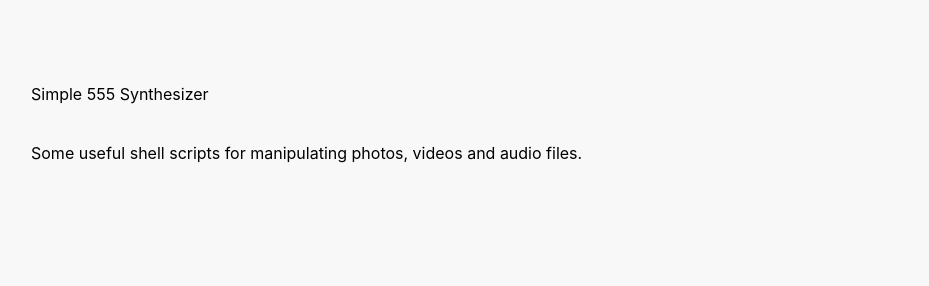
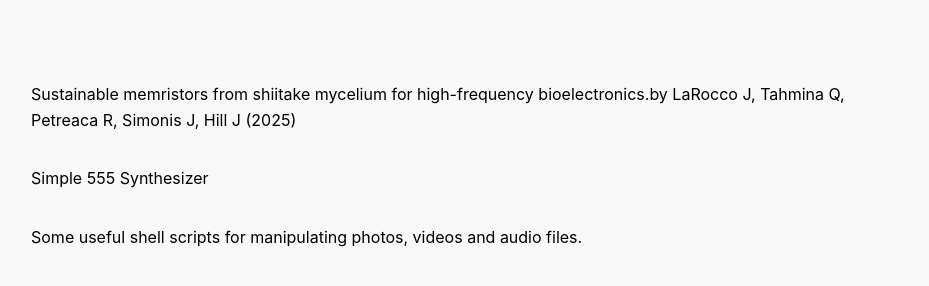
Before and after one commit to Yellow-Moonlight/Portfolio, a plain HTML site: page pages/rabbit-hole.html in a window 1280 px wide. Shown: the part 46-332 px from the top of the page, without its empty margins (175-1104 px from the left). Drawn offline with Linux system fonts and the light colour scheme.

Commit message:
Update rabbit-hole.html

```diff
--- a/pages/rabbit-hole.html
+++ b/pages/rabbit-hole.html
@@ -26,6 +26,11 @@
     <main class="main-content">
 
         <ul class="content-list">
+            <li>
+                <a href="https://doi.org/10.1371/journal.pone.0328965">
+                    <span class="title">Sustainable memristors from shiitake mycelium for high-frequency bioelectronics.by LaRocco J, Tahmina Q, Petreaca R, Simonis J, Hill J (2025) </span>
+                </a>
+            </li>
             <li>
                 <a href="https://codeberg.org/Seongjoo_Moon/Simple_555_Synthesizer">
                     <span class="title">Simple 555 Synthesizer</span>
```
